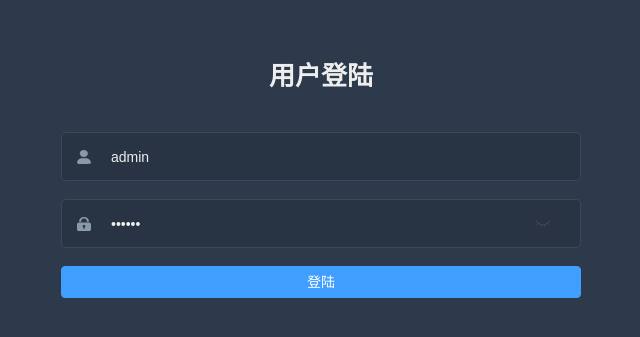
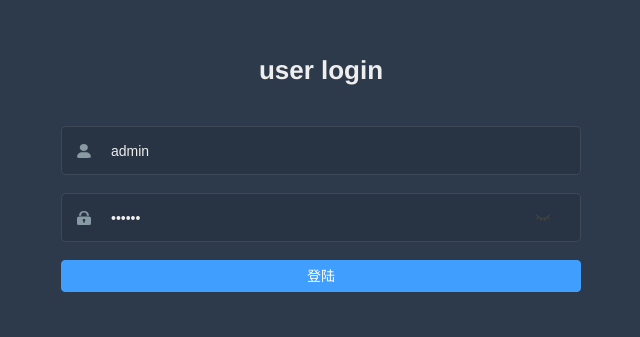
Before and after one commit to isakya/vue3.2-admin-project, a Vue app: page /#/login in a window 1280 px wide. Shown: the part 105-442 px from the top of the page, without its empty margins (319-959 px from the left). Built offline with nearby package versions, Linux system fonts and the light colour scheme.

Commit message:
i18n初始化

```diff
--- a/package.json
+++ b/package.json
@@ -13,6 +13,7 @@
     "core-js": "^3.6.5",
     "element-plus": "^1.3.0-beta.5",
     "vue": "^3.2.8",
+    "vue-i18n": "^9.3.0-beta.16",
     "vue-router": "^4.0.11",
     "vuex": "^4.0.2"
   },
--- /dev/null
+++ b/src/i18n/index.js
@@ -0,0 +1,30 @@
+import { createI18n } from 'vue-i18n'
+
+const messages = {
+  en: {
+    msg: {
+      title: 'user login'
+    }
+  },
+  zh: {
+    msg: {
+      title: '用户登陆'
+    }
+  }
+}
+
+const getCurrentLanguage = () => {
+  const UAlang = navigator.language // zh-CN
+  const langCode = UAlang.indexOf('zh') !== -1 ? 'zh' : 'en'
+  localStorage.setItem('lang', langCode)
+  return langCode
+}
+
+const i18n = createI18n({
+  legacy: false,
+  globalInjection: true,
+  locale: getCurrentLanguage() || 'zh',
+  messages: messages
+})
+
+export default i18n
--- a/src/main.js
+++ b/src/main.js
@@ -8,10 +8,11 @@ import 'element-plus/dist/index.css'
 // 路由守卫需要导入到这里
 import '@/router/permission'
 import * as ELIcons from '@element-plus/icons-vue'
+import i18n from '@/i18n'
 
 const app = createApp(App)
 for (const iconName in ELIcons) {
   app.component(iconName, ELIcons[iconName])
 }
 SvgIcon(app)
-app.use(store).use(router).mount('#app')
+app.use(store).use(router).use(i18n).mount('#app')
--- a/src/views/login/index.vue
+++ b/src/views/login/index.vue
@@ -2,7 +2,7 @@
   <div class="login-container">
     <el-form ref="formRef" :model="form" class="login-form" :rules="rules">
       <div class="title-container">
-        <h3 class="title">用户登陆</h3>
+        <h3 class="title">{{ $t('msg.title') }}</h3>
       </div>
       <el-form-item prop="username">
         <svg-icon icon="user" class="svg-container"></svg-icon>
```
Also changed, not shown: 1 other file (tests, documents, lock files or other folders).
